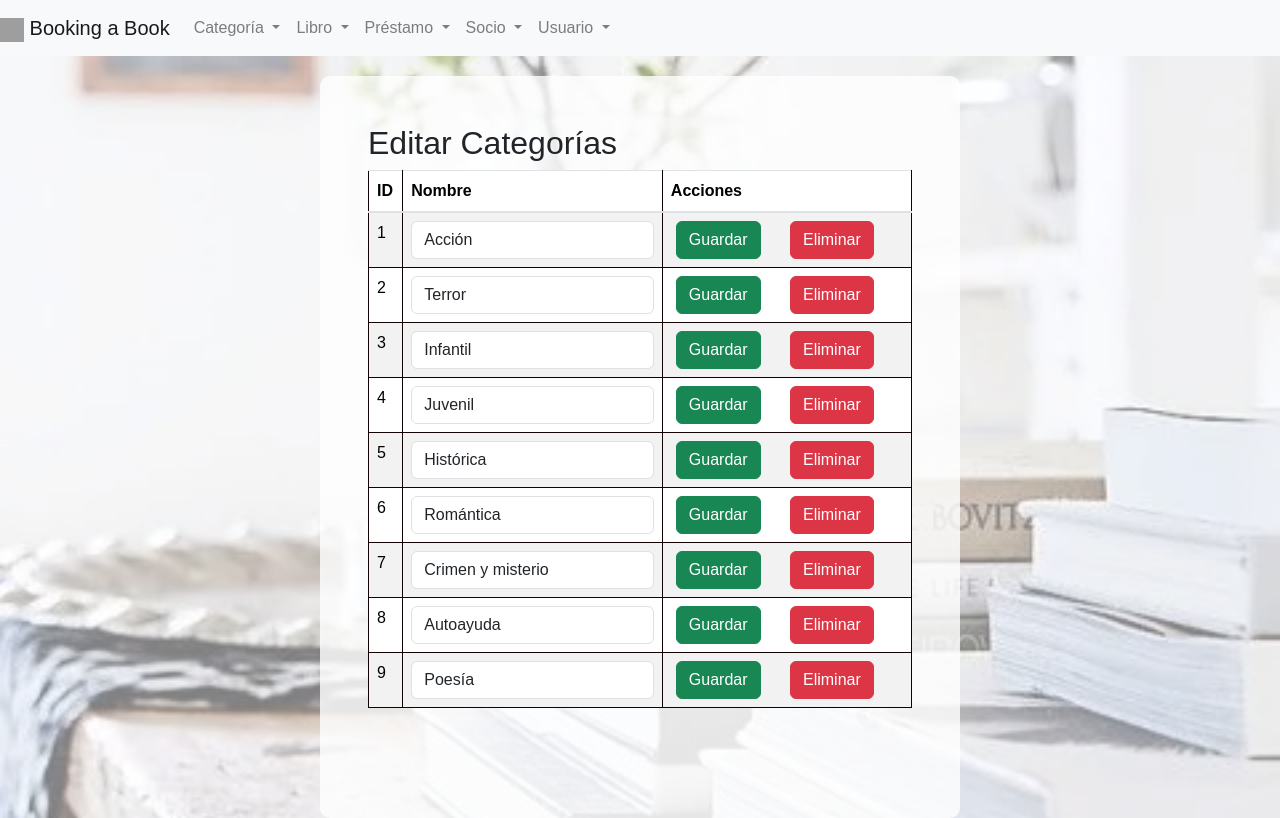
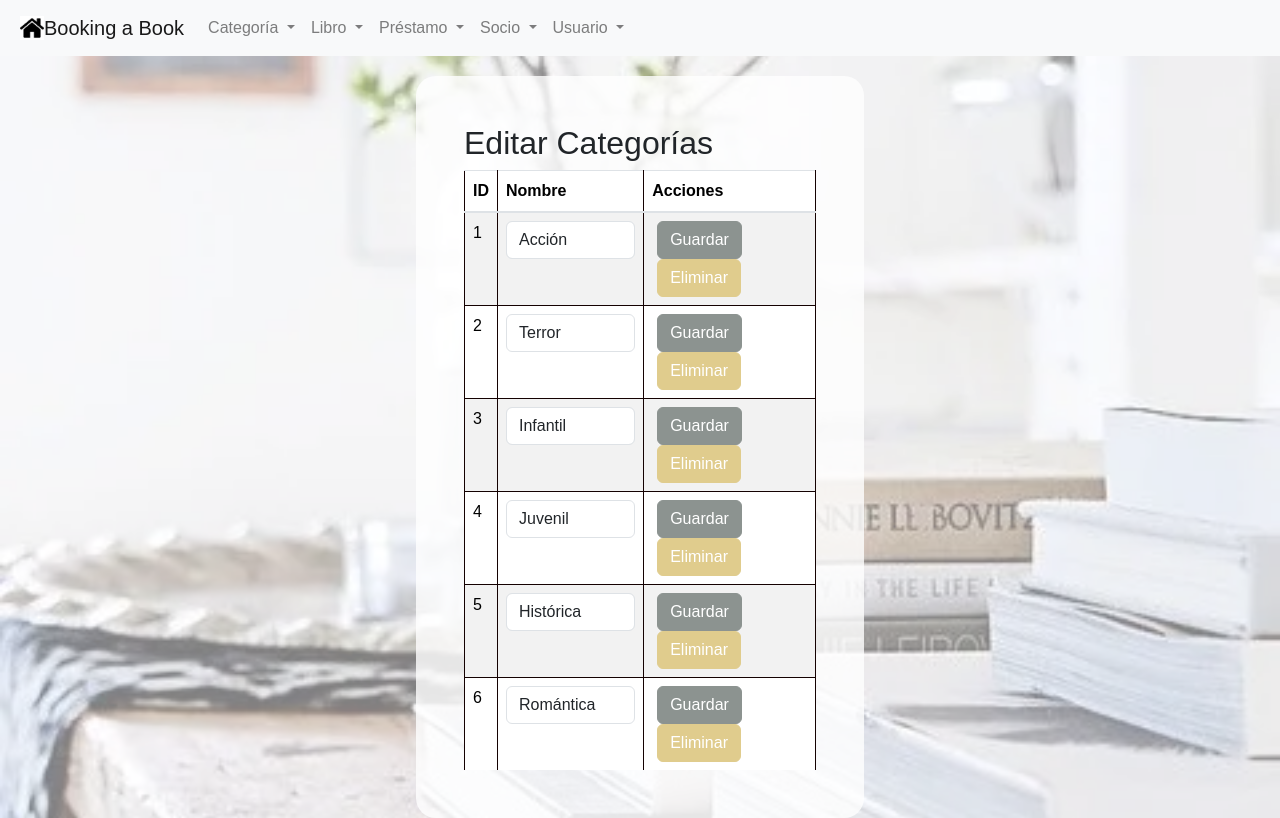
Before and after one commit to montsebc/DAW-PROJECT-MONTSE-BOUZAS, a PHP site: page /views/categoria/editar.php in a window 1280 px wide. Run offline with PHP 8.4, Linux system fonts and the light colour scheme; data comes from the database, SQL or seed files in the repository; some libraries are stand-ins or nearby versions; grey boxes are pictures that could not be loaded.

Commit message:
21/04/23

```diff
--- a/assets/css/styles.css
+++ b/assets/css/styles.css
@@ -1,3 +1,5 @@
+
+
 .main-container {
   margin: 20px;
   margin-left: 50px;
@@ -333,3 +335,16 @@ body.listados-body {
 .add-form button:hover {
   background-color: #0069d9;
 }
+
+.btn-success.guardar {
+  background-color: #8c9390;
+  border-color: #8c9390;
+}
+.btn-eliminar {
+  background-color: #e0cc8d;
+  border-color: #e0cc8d;
+}
+button.btn.btn-primary.btn-agregar {
+  background-color: #8c9390;
+  border-color: #8c9390;
+}
--- a/includes/header.php
+++ b/includes/header.php
@@ -7,14 +7,16 @@
     <link rel="stylesheet" href="https://stackpath.bootstrapcdn.com/bootstrap/4.3.1/css/bootstrap.min.css" integrity="sha384-ggOyR0iXCbMQv3Xipma34MD+dH/1fQ784/j6cY/iJTQUOhcWr7x9JvoRxT2MZw1T" crossorigin="anonymous">
 
     <!-- Tu archivo de estilos CSS -->
-    <link rel="stylesheet" href="../../assets/css/styles.css">
+    <link rel="stylesheet" href="../assets/css/styles.css">
 </head>
 <body>
 <nav class="navbar navbar-expand-lg navbar-light bg-light">
-<a class="navbar-brand" href="../../bienvenida.php">
-    <img src="../../assets/images/house-icon.png" alt="Home" style="height: 24px; width: 24px;">
-    Booking a Book
-</a>
+    <a class="navbar-brand" href="../../bienvenida.php">
+        <div style="display: flex; align-items: center;">
+            <img src="../../assets/images/house-icon.png" alt="Home" style="height: 24px; width: 24px;margin-left:20px">
+            <span>Booking a Book</span>
+        </div>
+    </a>
     <button class="navbar-toggler" type="button" data-toggle="collapse" data-target="#navbarNav" aria-controls="navbarNav" aria-expanded="false" aria-label="Toggle navigation">
         <span class="navbar-toggler-icon"></span>
     </button>
@@ -72,8 +74,6 @@
                 </li>
 
 
-
-
             </li>
         </ul>
     </div>
--- a/index.php
+++ b/index.php
@@ -106,7 +106,7 @@ if ($_SERVER['REQUEST_METHOD'] == 'POST') {
                     <label for="password">Password:</label>
                     <input type="password" id="password" name="password" required class="form-control">
 		    </div>
-		    <button type="submit" class="btn btn-primary">Ingresar</button>
+            <button type="submit" class="btn btn-primary" style="background-color: #8c9390;">Ingresar</button>
 		</form>
 	</div>
 </body>
--- a/views/categoria/editar.php
+++ b/views/categoria/editar.php
@@ -89,15 +89,17 @@ if ($resultado->num_rows > 0) {
     }
     .bg-opacity {
       background-color: rgba(255, 255, 255, 0.8);
-      border-radius: 10px;
+      border-radius: 20px;
       padding: 20px;
-      max-width: 100%;
+      max-width: 35%;
       margin: auto;
     }
 
     .table-container {
       overflow-y: scroll;
       height: 600px;
+      width: fit-content;
+
     }
     thead th {
       position: sticky;
@@ -105,6 +107,13 @@ if ($resultado->num_rows > 0) {
       background-color: #fff;
       z-index: 1;
     }
+    button.btn:hover {
+    background-color: transparent;
+    color: #000;
+    }
+
+
+
   </style>
 </head>
 <body>
@@ -129,8 +138,8 @@ if ($resultado->num_rows > 0) {
         <td><?= $categoria['id'] ?></td>
         <td><input type="text" name="nombre" class="form-control" value="<?= $categoria['nombre'] ?>"></td>
         <td>
-          <button type="submit" name="actualizar" class="btn btn-success">Guardar</button>
-          <button type="submit" name="eliminar" class="btn btn-danger" onclick="return confirm('¿Está seguro de que desea eliminar esta categoría?')">Eliminar</button>
+        <button type="submit" name="actualizar" class="btn btn-success guardar">Guardar</button>
+        <button type="submit" name="eliminar" class="btn btn-danger btn-eliminar" onclick="return confirm('¿Está seguro de que desea eliminar esta categoría?')">Eliminar</button>
         </td>
       </form>
     </tr>
--- a/views/libro/agregar.php
+++ b/views/libro/agregar.php
@@ -114,7 +114,7 @@ if (isset($_POST['agregar'])) {
               ?>
             </select>
           </div>
-          <button type="submit" name="agregar" class="btn btn-primary">Agregar</button>
+          <button type="submit" name="agregar" class="btn btn-primary" style="background-color: #8c9390; border-color: #8c9390;">Agregar</button>
         </form>
       </div>
     </div>
--- a/views/libro/buscar.php
+++ b/views/libro/buscar.php
@@ -46,7 +46,7 @@
 						<input type="text" name="valor_busqueda" id="valor_busqueda" class="form-control" placeholder="Ingrese búsqueda...">
 					</div>
 					<div class="form-group text-center">
-						<button type="submit" class="btn btn-primary">Buscar</button>
+						<button type="submit" class="btn btn-primary" style="background-color: #8c9390; border-color: #8c9390;">Buscar</button>
 					</div>
 				</form>
 			</div>
--- a/views/libro/modificar.php
+++ b/views/libro/modificar.php
@@ -174,8 +174,8 @@ if ($resultado->num_rows > 0) {
                     <td><input type="text" name="isbn" class="form-control" value="<?= $libro['isbn'] ?>"></td>
                     <td>
                       <div class="button-container"> <!-- Agregar esta línea -->
-                        <button type="submit" name="actualizar" class="btn btn-primary">Guardar</button>
-                        <button type="submit" name="eliminar" class="btn btn-danger" onclick="return confirm('¿Está seguro que desea eliminar este libro?')">Eliminar</button>
+                      <button type="submit" name="actualizar" class="btn btn-primary" style="background-color: #8c9390; border-color: #8c9390;">Guardar</button>
+                      <button type="submit" name="eliminar" class="btn btn-danger" onclick="return confirm('¿Está seguro que desea eliminar este libro?')" style="background-color: #e0cc8d; border-color: #e0cc8d;">Eliminar</button>
                       </div> <!-- Agregar esta línea -->
                     </td>
                   </form>
--- a/views/prestamo/devolver.php
+++ b/views/prestamo/devolver.php
@@ -88,7 +88,7 @@ if ($_SERVER['REQUEST_METHOD'] == 'POST') {
                                     <td>
                                         <form action="devolver.php" method="POST" id="devolver-form-<?php echo $prestamo['id']; ?>">
                                             <input type="hidden" name="id" value="<?php echo $prestamo['id']; ?>">
-                                            <button type="button" onclick="confirmarDevolucion(<?php echo $prestamo['id']; ?>);" class="btn btn-danger">Devolver</button>
+                                            <button type="button" onclick="confirmarDevolucion(<?php echo $prestamo['id']; ?>);" class="btn btn-danger" style="background-color: #e0cc8d; border-color: #e0cc8d;">Devolver</button>
                                         </form>
                                     </td>
                                 </tr>
--- a/views/prestamo/listar.php
+++ b/views/prestamo/listar.php
@@ -122,7 +122,6 @@ echo ($prestamo['entrega_anticipada'] === '' || $prestamo['entrega_anticipada']
     <?php endif; ?>
 <?php endif; ?>
 
-<a href="devolver.php">Devolver un libro</a>
 </div>
         </div>
     </div>
--- a/views/prestamo/listar_devueltos.php
+++ b/views/prestamo/listar_devueltos.php
@@ -84,7 +84,6 @@ $prestamos = $prestamosResult->fetch_all(MYSQLI_ASSOC);
     </tbody>
     </table>
         </div>
-        <a href="devolver.php" class="btn btn-primary mt-3">Devolver un libro</a>
     </div>
 </div>
 </body>
--- a/views/prestamo/nuevo.php
+++ b/views/prestamo/nuevo.php
@@ -73,12 +73,14 @@ if ($_SERVER['REQUEST_METHOD'] == 'POST') {
             const fechaPrestamoMoment = new Date();
             fechaPrestamoMoment.setDate(fechaPrestamoMoment.getDate() + diasPrestamo);
             fechaDevolucion.valueAsDate = fechaPrestamoMoment;
+        });
     }
 
         document.addEventListener("DOMContentLoaded", function() {
             calcularFechaDevolucion();
         });
     </script>
+
 </head>
 <body class="nuevo-body">
     <div class="container main-container mt-5">
@@ -113,7 +115,7 @@ if ($_SERVER['REQUEST_METHOD'] == 'POST') {
                   <p class="text-danger"><?php echo $mensajeError; ?></p>
               <?php endif; ?>
               <div class="d-grid gap-2">
-                  <button type="submit" class="btn btn-primary">Crear préstamo</button>
+              <button type="submit" class="btn btn-primary" style="background-color: #8c9390; border-color: #8c9390;">Crear préstamo</button>
               </div>
           </form>
           <div class="text-center mt-3">
--- a/views/socio/editar.php
+++ b/views/socio/editar.php
@@ -144,8 +144,8 @@ if ($resultado->num_rows > 0) {
                     <td><input type="text" name="telefono" class="form-control" value="<?= $socio['telefono'] ?>"></td>
                     <td>
                       <div class="button-container">
-                        <button type="submit" name="actualizar" class="btn btn-primary">Guardar</button>
-                        <button type="submit" name="eliminar" class="btn btn-danger" onclick="return confirm('¿Está seguro que desea eliminar este socio?')">Eliminar</button>
+                      <button type="submit" name="actualizar" class="btn btn-primary" style="background-color: #8c9390;">Guardar</button>
+                      <button type="submit" name="eliminar" class="btn btn-danger" onclick="return confirm('¿Está seguro que desea eliminar este socio?')" style="background-color: #e0cc8d;">Eliminar</button>
                       </div>
                     </td>
                   </form>
--- a/views/socio/listar.php
+++ b/views/socio/listar.php
@@ -70,7 +70,6 @@ $resultado = $conexion->query($query);
                     </tbody>
                 </table>
             </div>
-            <button onclick="location.href='../../bienvenida.php'" class="btn btn-primary mt-3">Volver a la página de bienvenida</button>
         </div>
     </div>
 </body>
--- a/views/socio/nuevo.php
+++ b/views/socio/nuevo.php
@@ -45,7 +45,7 @@
         <label for="telefono">Teléfono:</label>
         <input type="text" name="telefono" required class="form-control">
         <br>
-        <input type="submit" name="guardar" value="Añadir" class="btn btn-primary">
+        <input type="submit" name="guardar" value="Añadir" class="btn btn-primary" style="background-color: #8c9390;">
     </form>
 
     <?php
--- a/views/usuario/logout.php
+++ b/views/usuario/logout.php
@@ -45,8 +45,8 @@
     <div class="container">
         <div class="form-container">
             <p>¿Estás seguro de que quieres cerrar la sesión?</p>
-            <button onclick="confirmLogout()" class="btn btn-primary">Cerrar sesión</button>
-            <button onclick="goBack()" class="btn btn-secondary">Volver atrás</button>
+            <button onclick="confirmLogout()" class="btn" style="background-color: #8c9390; color: white;">Cerrar sesión</button>
+            <button onclick="goBack()" class="btn" style="background-color: #e0cc8d; color: white;">Volver atrás</button>
         </div>
     </div>
 </body>
```
Also changed, not shown: views/categoria/nuevo.php (+3 -4 lines), assets/images/house-icon.png (added). Lines whose indentation alone changed are shown as unchanged.
